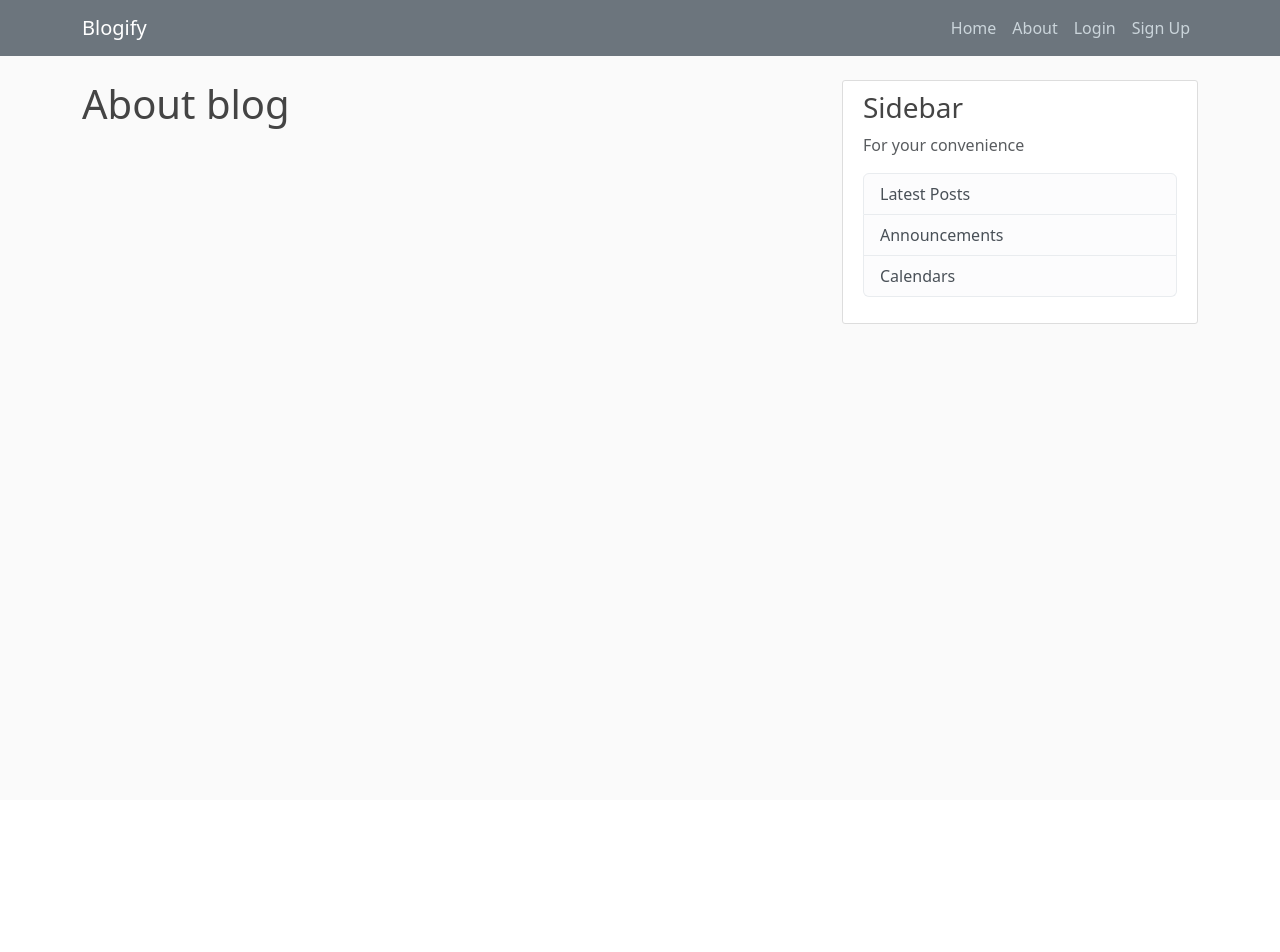
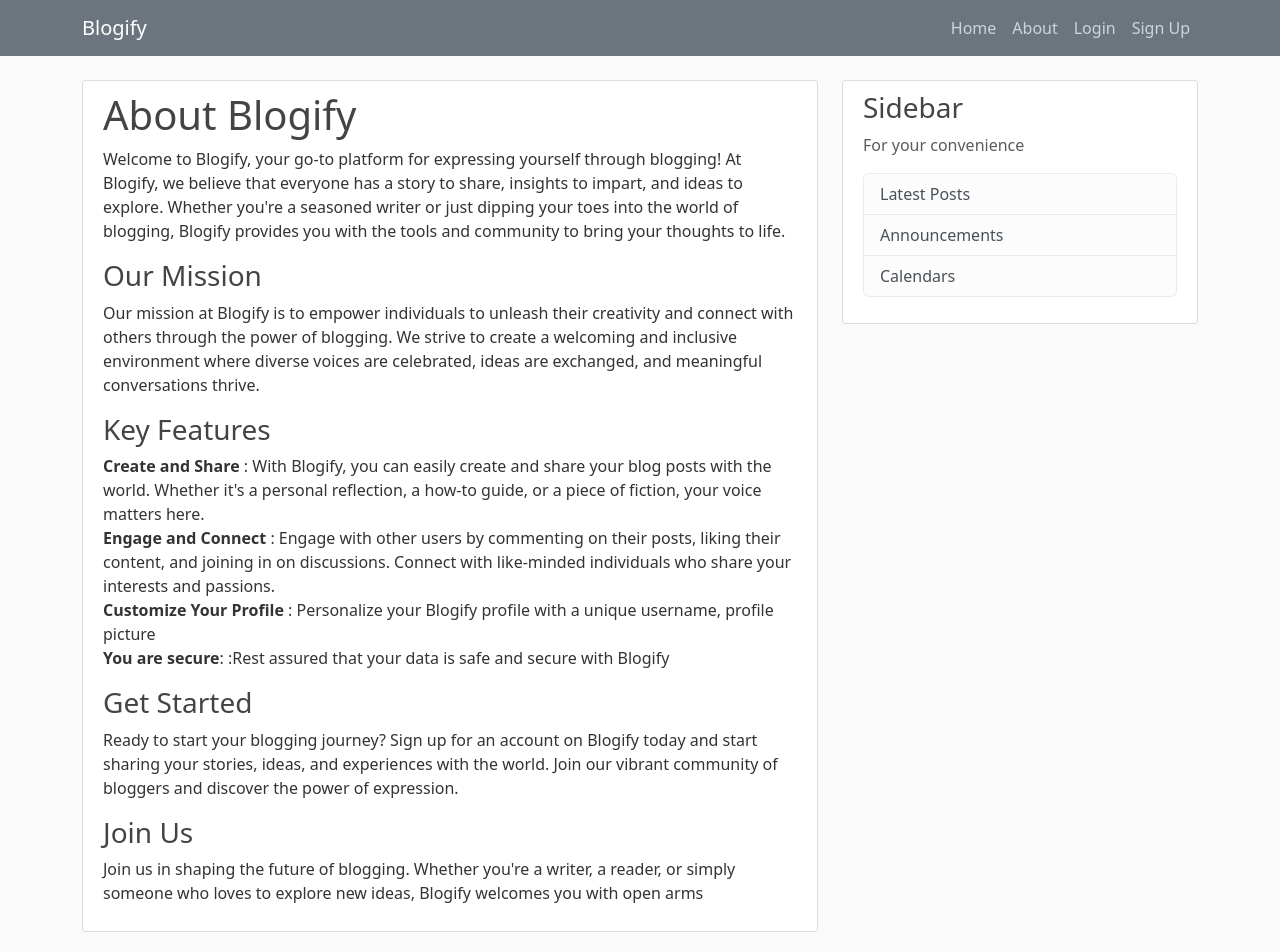
Before and after one commit to Khiingleo/Blogify, a Flask app: page /about in a window 1280 px wide. Before the commit the page ends 324 px from the top, so only its background shows below. Run offline with Flask 3, Linux system fonts and the light colour scheme; some libraries are stand-ins or nearby versions.

Commit message:
about page

```diff
--- a/blogify/templates/about.html
+++ b/blogify/templates/about.html
@@ -1,4 +1,38 @@
 {% extends "base.html" %}
 {% block content %}
-    <h1>About blog</h1>
+    <div class="content-section">
+        <h1>About Blogify</h1>
+        <p>Welcome to Blogify, your go-to platform for expressing yourself through blogging!
+            At Blogify, we believe that everyone has a story to share, insights to impart, and ideas to explore. Whether you're a seasoned writer or just dipping your toes into the world of blogging, Blogify provides you with the tools and community to bring your thoughts to life.
+        </p>
+        <h3>Our Mission</h3>
+        <p>Our mission at Blogify is to empower individuals to unleash their
+            creativity and connect with others through the power of blogging.
+            We strive to create a welcoming and inclusive environment where diverse voices are celebrated,
+            ideas are exchanged, and meaningful conversations thrive.
+        </p>
+        <h3>Key Features</h3>
+        <p><strong>Create and Share</strong>
+            : With Blogify, you can easily create and share your blog posts with the world.
+            Whether it's a personal reflection, a how-to guide, or a piece of fiction, your voice matters here.
+            <br/>
+            <strong>Engage and Connect</strong>
+            : Engage with other users by commenting on their posts, liking their content, and joining in on discussions.
+            Connect with like-minded individuals who share your interests and passions.
+            <br/>
+            <strong>Customize Your Profile</strong>
+            : Personalize your Blogify profile with a unique username, profile picture
+            <br/>
+            <strong>You are secure</strong>:
+            :Rest assured that your data is safe and secure with Blogify
+        </p>
+        <h3>Get Started</h3>
+        <p>Ready to start your blogging journey? Sign up for an account on Blogify today and start sharing your stories, ideas, and experiences with the world.
+            Join our vibrant community of bloggers and discover the power of expression.
+        </p>
+        <h3>Join Us</h3>
+        <p>Join us in shaping the future of blogging. Whether you're a writer, a reader,
+            or simply someone who loves to explore new ideas, Blogify welcomes you with open arms
+        </p>
+    </div>
 {% endblock %}
```
